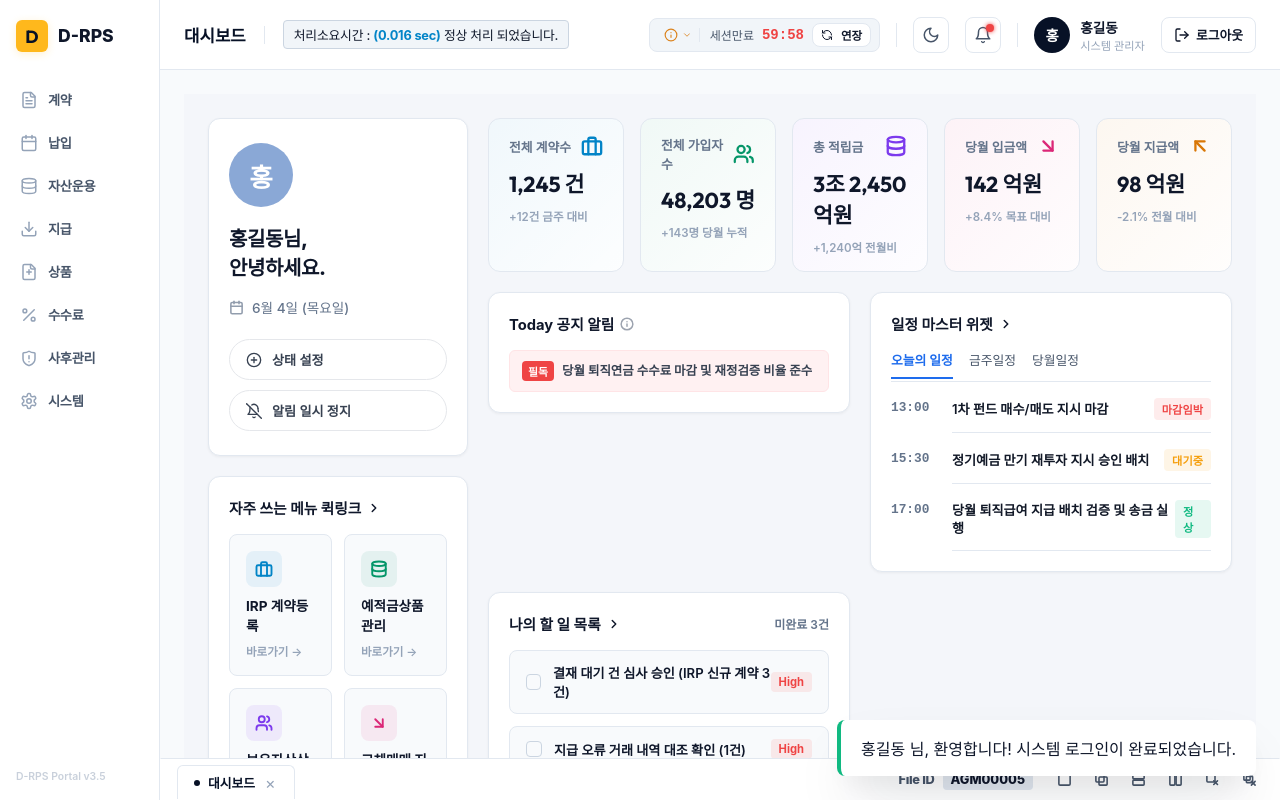
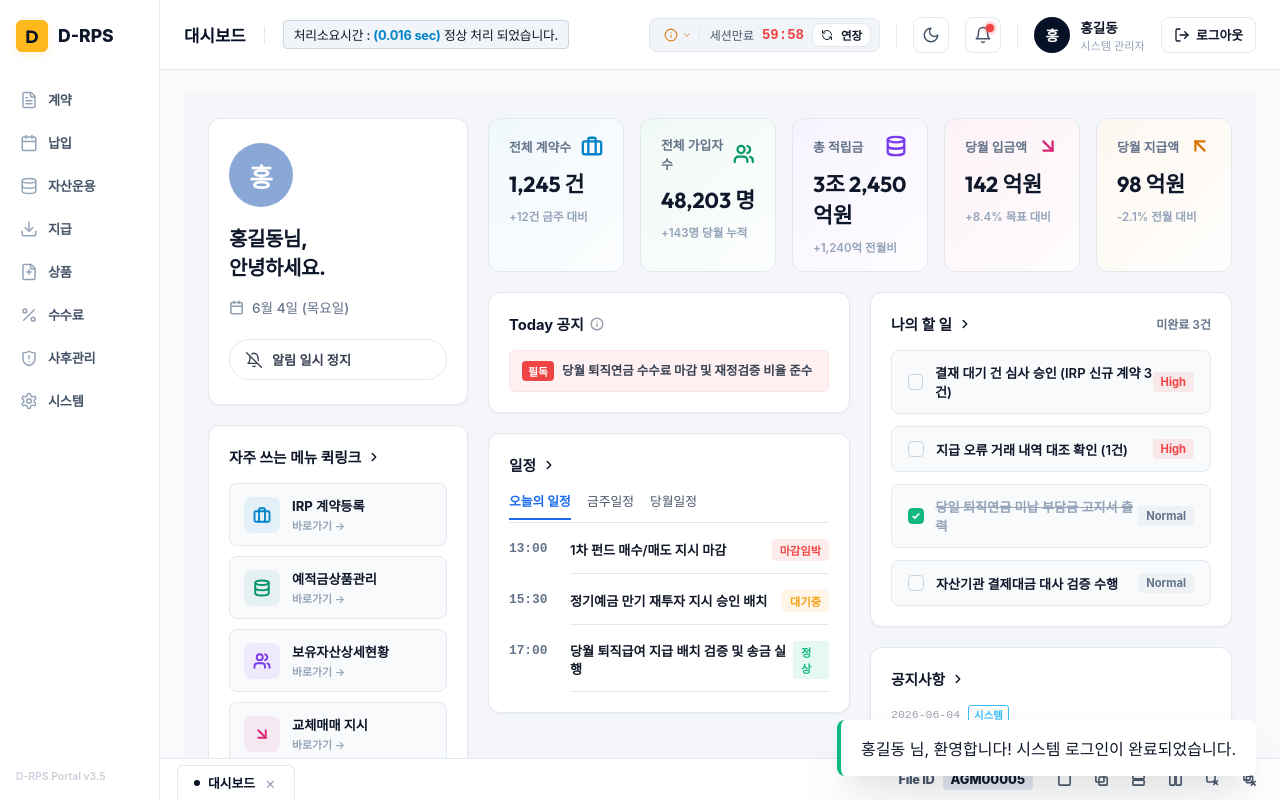
Before and after one commit to uneechung-lab/d-rps, a React (Vite) app: page / in a window 1280 px wide. Both pictures are taken after a click on the button "로그인". Built offline with nearby package versions, Linux system fonts and the light colour scheme; a web font is replaced by a local one.

Commit message:
feat: apply user text changes, delete status setting, layout quick links 1 per row, and adjust widget titles and column positions

```diff
--- a/src/components/Dashboard.jsx
+++ b/src/components/Dashboard.jsx
@@ -157,10 +157,10 @@ const Dashboard = ({ isDark, onTabSelect, user }) => {
           {/* Account Widget */}
           <div style={{ ...styles.card, ...styles.profileCard, backgroundColor: isDark ? '#12141c' : '#ffffff' }}>
             <div style={styles.profileAvatarCircle}>
-              {user?.name ? user.name.charAt(0) : '정'}
+              {user?.name ? user.name.charAt(0) : '홍'}
             </div>
             <h2 style={{ ...styles.profileWelcomeText, color: isDark ? '#f8fafc' : '#0f172a' }}>
-              {user?.name || '정윤희'}님,<br />안녕하세요.
+              {user?.name || '홍길동'}님,<br />안녕하세요.
             </h2>
             <div style={{ ...styles.profileDateRow, color: isDark ? '#94a3b8' : '#64748b' }}>
               <span style={styles.calendarIconWrapper}>
@@ -176,10 +176,6 @@ const Dashboard = ({ isDark, onTabSelect, user }) => {
 
             <div style={styles.profileActionsWrapper}>
               <button style={{ ...styles.capsuleBtn, color: isDark ? '#f8fafc' : '#374151', borderColor: isDark ? '#334155' : '#e5e7eb', backgroundColor: isDark ? '#1e293b' : '#ffffff' }}>
-                <PlusCircleIcon size={16} />
-                상태 설정
-              </button>
-              <button style={{ ...styles.capsuleBtn, color: isDark ? '#f8fafc' : '#374151', borderColor: isDark ? '#334155' : '#e5e7eb', backgroundColor: isDark ? '#1e293b' : '#ffffff' }}>
                 <BellOffIcon size={16} />
                 알림 일시 정지
               </button>
@@ -193,23 +189,25 @@ const Dashboard = ({ isDark, onTabSelect, user }) => {
                 자주 쓰는 메뉴 퀵링크 <ChevronRight size={14} />
               </h3>
             </div>
-            <div style={styles.quickLinkGrid}>
+            <div style={styles.quickLinkGrid1Col}>
               {quickLinks.map((link, idx) => (
                 <div
                   key={idx}
                   onClick={() => onTabSelect(link.target)}
                   style={{
-                    ...styles.quickLinkCard,
+                    ...styles.quickLinkCardHorizontal,
                     backgroundColor: isDark ? '#1e202a' : '#f8fafc',
                     borderColor: isDark ? '#2e303c' : '#e2e8f0',
                   }}
                   className="dashboard-quicklink"
                 >
-                  <div style={{ ...styles.quickLinkIconContainer, backgroundColor: `${link.color}15`, color: link.color }}>
+                  <div style={{ ...styles.quickLinkIconContainer, backgroundColor: `${link.color}15`, color: link.color, flexShrink: 0 }}>
                     {link.icon}
                   </div>
-                  <span style={{ ...styles.quickLinkLabel, color: isDark ? '#f8fafc' : '#0f172a' }}>{link.name}</span>
-                  <span style={styles.quickLinkDesc}>바로가기 &rarr;</span>
+                  <div style={{ display: 'flex', flexDirection: 'column', flex: 1, minWidth: 0 }}>
+                    <span style={{ ...styles.quickLinkLabel, color: isDark ? '#f8fafc' : '#0f172a', whiteSpace: 'nowrap', overflow: 'hidden', textOverflow: 'ellipsis' }}>{link.name}</span>
+                    <span style={styles.quickLinkDesc}>바로가기 &rarr;</span>
+                  </div>
                 </div>
               ))}
             </div>
@@ -243,13 +241,13 @@ const Dashboard = ({ isDark, onTabSelect, user }) => {
 
           {/* Under-KPI Grid: Middle and Right columns side-by-side */}
           <div style={styles.innerTwoColumnGrid}>
-            {/* Column 2 Part 1: Today Banner inside middleColumn */}
+            {/* Column 2: Today Banner & Schedule Widget */}
             <div style={styles.middleColumn}>
               {/* Today Banner */}
               <div style={{ ...styles.card, backgroundColor: isDark ? '#12141c' : '#ffffff' }}>
                 <div style={styles.cardHeader}>
                   <h3 style={{ ...styles.cardTitle, color: isDark ? '#f8fafc' : '#0f172a' }}>
-                    Today 공지 알림 <InfoCircleIcon size={14} color={isDark ? '#64748b' : '#9ca3af'} />
+                    Today 공지 <InfoCircleIcon size={14} color={isDark ? '#64748b' : '#9ca3af'} />
                   </h3>
                 </div>
                 <div style={{ ...styles.todayBanner, marginBottom: 0 }}>
@@ -259,14 +257,12 @@ const Dashboard = ({ isDark, onTabSelect, user }) => {
                   </span>
                 </div>
               </div>
-            </div> {/* Closing middleColumn (Today Banner card container & middleColumn div) */}
 
-            {/* Column 2 Part 2: Schedule Master Widget inside middleColumn */}
-            <div style={styles.middleColumn}>
+              {/* Schedule Widget (일정) */}
               <div style={{ ...styles.card, backgroundColor: isDark ? '#12141c' : '#ffffff' }}>
                 <div style={styles.cardHeader}>
                   <h3 style={{ ...styles.cardTitle, color: isDark ? '#f8fafc' : '#0f172a' }}>
-                    일정 마스터 위젯 <ChevronRight size={14} />
+                    일정 <ChevronRight size={14} />
                   </h3>
                 </div>
                 <div style={styles.tabNavRow}>
@@ -327,11 +323,11 @@ const Dashboard = ({ isDark, onTabSelect, user }) => {
 
             {/* Column 3: Right Widget Column */}
             <div style={styles.rightColumn}>
-              {/* To-Do List Widget */}
+              {/* To-Do List Widget (나의 할 일) */}
               <div style={{ ...styles.card, backgroundColor: isDark ? '#12141c' : '#ffffff' }}>
                 <div style={styles.cardHeader}>
                   <h3 style={{ ...styles.cardTitle, color: isDark ? '#f8fafc' : '#0f172a' }}>
-                    나의 할 일 목록 <ChevronRight size={14} />
+                    나의 할 일 <ChevronRight size={14} />
                   </h3>
                   <span style={{ ...styles.todoCount, color: isDark ? '#94a3b8' : '#64748b' }}>
                     미완료 {todos.filter(t => !t.done).length}건
@@ -766,6 +762,11 @@ const styles = {
     gridTemplateColumns: 'repeat(2, 1fr)',
     gap: '12px',
   },
+  quickLinkGrid1Col: {
+    display: 'flex',
+    flexDirection: 'column',
+    gap: '10px',
+  },
   quickLinkCard: {
     border: '1px solid var(--border-color)',
     borderRadius: 'var(--radius-sm)',
@@ -773,6 +774,17 @@ const styles = {
     display: 'flex',
     flexDirection: 'column',
     gap: '8px',
+    cursor: 'pointer',
+    transition: 'all 0.2s',
+  },
+  quickLinkCardHorizontal: {
+    border: '1px solid var(--border-color)',
+    borderRadius: 'var(--radius-sm)',
+    padding: '12px 14px',
+    display: 'flex',
+    flexDirection: 'row',
+    alignItems: 'center',
+    gap: '12px',
     cursor: 'pointer',
     transition: 'all 0.2s',
   },
@@ -785,13 +797,14 @@ const styles = {
     justifyContent: 'center',
   },
   quickLinkLabel: {
-    fontSize: '0.85rem',
+    fontSize: '0.825rem',
     fontWeight: '700',
   },
   quickLinkDesc: {
-    fontSize: '0.72rem',
+    fontSize: '0.68rem',
     color: 'var(--text-tertiary)',
     fontWeight: '600',
+    marginTop: '2px',
   }
 };
 
```
